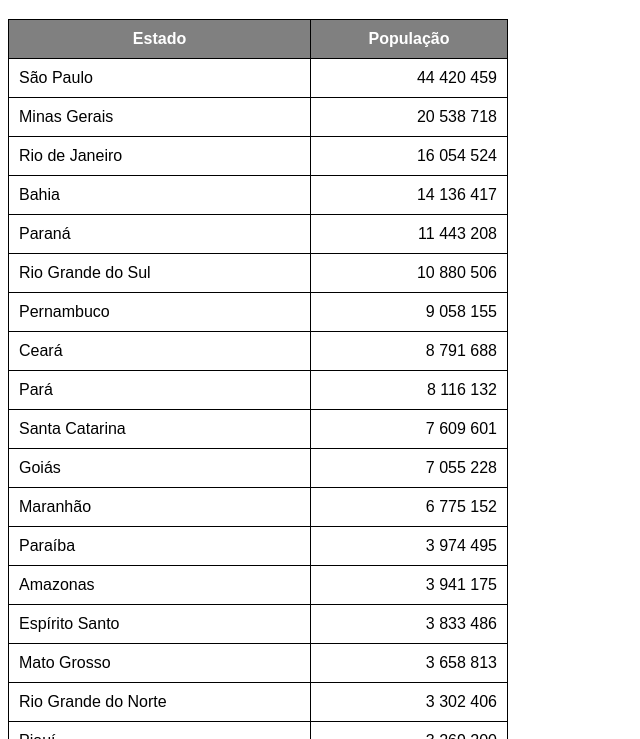
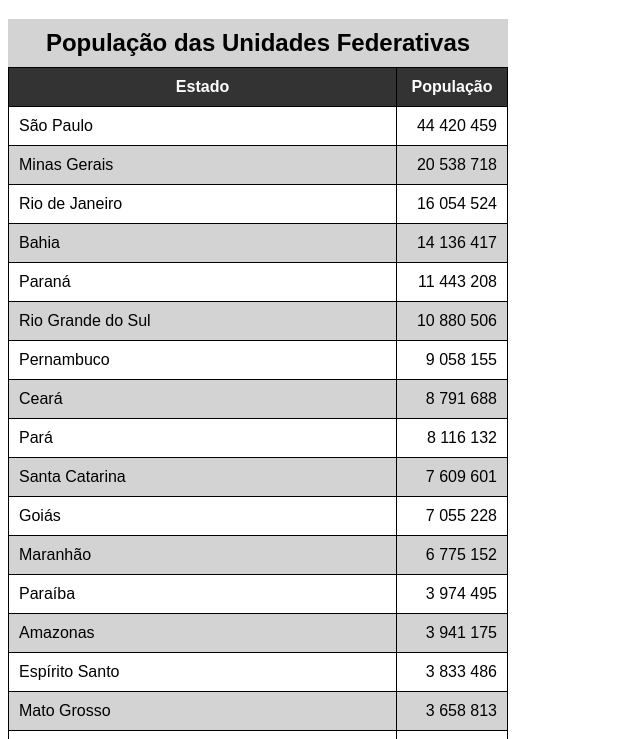
Before and after one commit to isaquemacena/html-css, a plain HTML site: page exercicios/ex023/tabela002.html in a window 1280 px wide. Shown: the part 61-800 px from the top of the page, without its empty margins (0-640 px from the left). Drawn offline with Linux system fonts and the light colour scheme.

Commit message:
Update tabela002.html

```diff
--- a/exercicios/ex023/tabela002.html
+++ b/exercicios/ex023/tabela002.html
@@ -12,6 +12,7 @@
         table {
             width: 500px;
             border-collapse: collapse;
+            position: relative;
         }
 
         td, th {
@@ -19,9 +20,30 @@
             padding: 10px;
         }
 
+        caption {
+            font-size: 1.5em;
+            font-weight: bold;
+            padding: 10px;
+            background-color: lightgray;
+        }
+
         thead, tfoot {
-            background-color: gray;
+            background-color: rgb(51, 51, 51);
             color: white;
+        }
+
+        thead > tr > th {
+            position: sticky;
+            top: -1px;
+            background-color: rgb(51, 51, 51);
+        }
+
+        tbody > tr:nth-child(odd) { /* 2n-1 */
+            background-color: white;
+        }
+
+        tbody > tr:nth-child(even) { /* 2n */
+            background-color: lightgray;
         }
 
         td.num {
@@ -32,6 +54,8 @@
 <body>
     <h1>Uso de tabelas grandes</h1>
     <!-- ANATOMIA PARA TABELAS GRANDES
+        TABLE
+            CAPTION
             THEAD
                 TR, TD, TH
             TBODY
@@ -40,10 +64,11 @@
                 TR, TD, TH
     -->
     <table>
+        <caption>População das Unidades Federativas</caption>
         <thead>
             <tr>
-                <th>Estado</th>
-                <th>População</th>
+                <th scope="col">Estado</th>
+                <th scope="col" style="width: 90px;">População</th>
             </tr>
         </thead>
         <tbody>
@@ -158,7 +183,7 @@
         </tbody>
         <tfoot>
             <tr>
-                <th>Total de Habitantes</th>
+                <th scope="row">Total de Habitantes</th>
                 <td class="num"><strong>203 062 512</strong></td>
             </tr>
         </tfoot>
```
